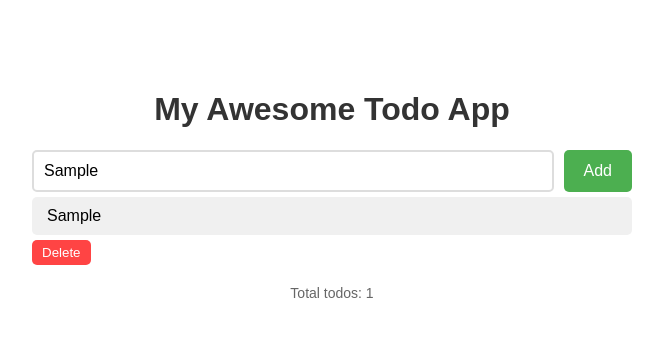
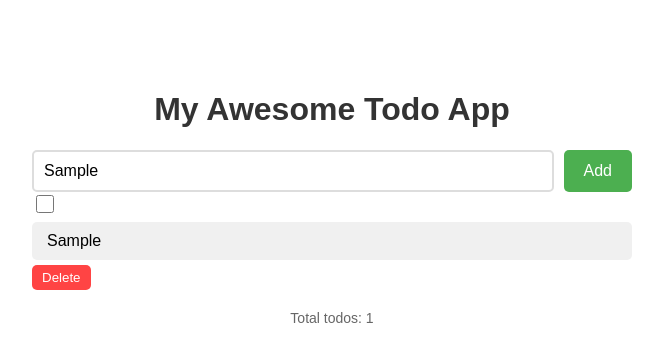
Before and after one commit to dev-deg/afd-2627, a React (Vite) app in the folder todo-app/: page / in a window 1280 px wide. Both pictures are taken after typing "Sample" into the empty fields and a click on the button "Add". Shown: the top 362 px of the page, without its empty margins (308-971 px from the left). Built offline with nearby package versions, Linux system fonts and the light colour scheme.

Commit message:
Added todo completion

```diff
--- a/todo-app/src/App.tsx
+++ b/todo-app/src/App.tsx
@@ -20,11 +20,14 @@ const TodoApp: React.FC = () => {
     //So react will detect changes and re-render
     const deleteTodo = (id: number) => setTodos(todos.filter(todo => todo.id !== id));
 
+    const toggleTodo = (id: number) => setTodos(todos.map(todo =>
+        todo.id === id ? {...todo, completed: !todo.completed} : todo
+    ));
     return (
         <div className={styles.app}>
             <h1 className={styles.title}>My Awesome Todo App</h1>
             <AddTodoForm onAddTodo={addTodo}/>
-            <TodoList todos={todos} onDeleteTodo={deleteTodo}/>
+            <TodoList todos={todos} onDeleteTodo={deleteTodo} onToggleTodo={toggleTodo} />
             <div className={styles.footer}>
                 Total todos: {todos.length}
             </div>
--- a/todo-app/src/components/TodoItem/TodoItem.module.css
+++ b/todo-app/src/components/TodoItem/TodoItem.module.css
@@ -22,3 +22,14 @@
 .deleteButton:hover {
     background-color: #cc3333;
 }
+
+.checkbox{
+    width: 18px;
+    height: 18px;
+    cursor: pointer
+}
+
+.completedText {
+    text-decoration: line-through;
+    color: #666;
+}
--- a/todo-app/src/components/TodoItem/TodoItem.tsx
+++ b/todo-app/src/components/TodoItem/TodoItem.tsx
@@ -2,10 +2,17 @@ import React from 'react';
 import type {TodoItemProps} from "../../types/todo"
 import styles from './TodoItem.module.css'
 
-const TodoItem: React.FC<TodoItemProps> = ({todo, onDelete}) => {
+const TodoItem: React.FC<TodoItemProps> = ({todo, onDelete, onToggle}) => {
     return (
         <div>
-            <span className={styles.todoItem}>{todo.text}</span>
+            <input
+            type='checkbox'
+            className={styles.checkbox}
+            checked={todo.completed}
+            onChange={() => onToggle(todo.id)
+            }></input>
+            <span className={`${styles.todoItem} ${todo.completed ? styles.completedText : ''}`}
+            >{todo.text}</span>
             <button className={styles.deleteButton}onClick={()=> onDelete(todo.id)}>Delete</button>
         </div>
     );
--- a/todo-app/src/components/TodoList/TodoList.tsx
+++ b/todo-app/src/components/TodoList/TodoList.tsx
@@ -2,7 +2,7 @@ import React from 'react';
 import type { TodoListProps } from '../../types/todo';
 import TodoItem from '../TodoItem/TodoItem';
 
-const TodoList: React.FC<TodoListProps> = ({todos, onDeleteTodo}) => {
+const TodoList: React.FC<TodoListProps> = ({todos, onToggleTodo, onDeleteTodo}) => {
     return (
         <div>
             {
@@ -11,7 +11,11 @@ const TodoList: React.FC<TodoListProps> = ({todos, onDeleteTodo}) => {
                 (
                     todos.map(
                         todo => (
-                            <TodoItem key={todo.id} todo={todo} onDelete={onDeleteTodo}/>
+                            <TodoItem
+                            key={todo.id}
+                            todo={todo}
+                            onToggle={onToggleTodo}
+                            onDelete={onDeleteTodo}/>
                         )
                     )
                 )
--- a/todo-app/src/types/todo.ts
+++ b/todo-app/src/types/todo.ts
@@ -1,15 +1,18 @@
 export interface Todo {
     id: number;
     text: string;
+    completed: boolean;
 }
 
 export interface TodoItemProps{
     todo: Todo;
     onDelete: (id: number) => void;
+    onToggle: (id: number) => void;
 }
 
 export interface TodoListProps {
     todos: Todo[];
+    onToggleTodo: (id: number) => void;
     onDeleteTodo: (id: number) => void;
 }
 
```
